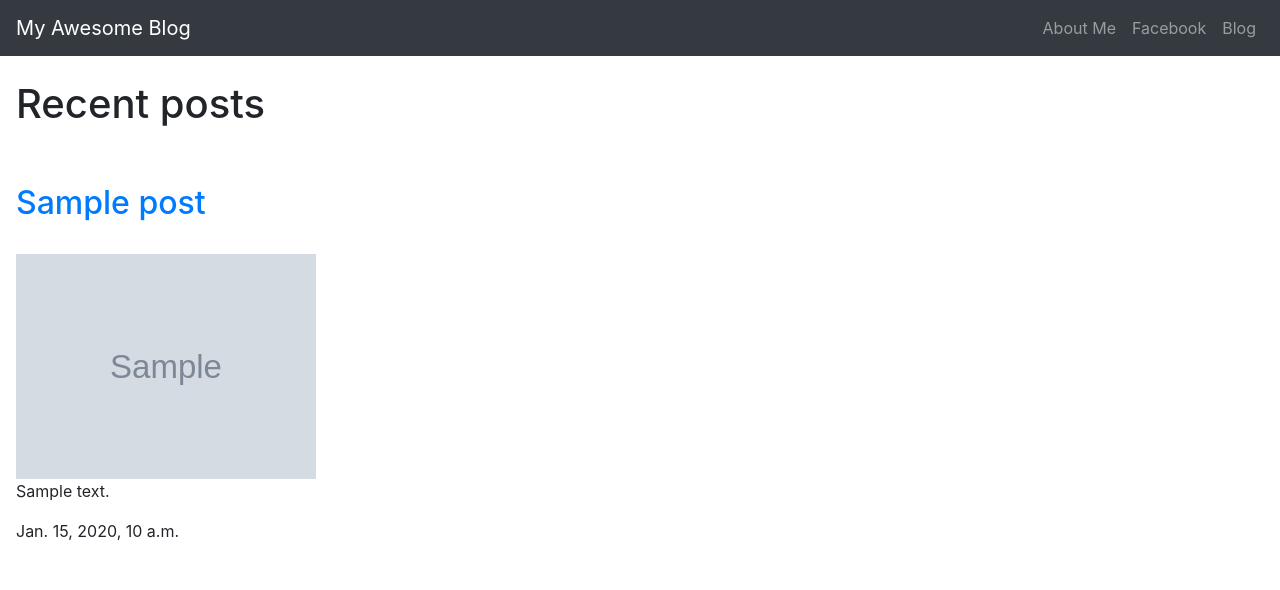
After one commit to Dimitry-G/django-myawesomeblog, a Django app: template blog/templates/blog/blog.html in a window 1280 px wide. The commit adds this page. Shown: the top 590 px of the page. Run offline with Django 3.2, Linux system fonts and the light colour scheme; the template is opened without the code that fills it: most values are stand-ins (such as "Sample title", 1, 10 or a date in 2020); grey boxes marked "Sample" are stand-in pictures.

Commit message:
project finished

```diff
--- a/blog/models.py
+++ b/blog/models.py
@@ -7,3 +7,9 @@ class Post(models.Model):
     post_date = models.DateTimeField()
     post_text = models.TextField()
     post_image = models.ImageField(upload_to='post_images/')
+
+    def get_summary(self):
+        return self.post_text[:70]
+
+    def __str__(self):
+        return self.post_title
--- /dev/null
+++ b/blog/templates/blog/blog.html
@@ -0,0 +1,117 @@
+<!doctype html>
+<html lang="en">
+{% load static %}
+<head>
+    <meta charset="utf-8">
+    <meta name="viewport" content="width=device-width, initial-scale=1, shrink-to-fit=no">
+    <meta name="description" content="">
+    <meta name="author" content="Mark Otto, Jacob Thornton, and Bootstrap contributors">
+    <meta name="generator" content="Jekyll v4.1.1">
+    <title>My Awesome Blog - Blog</title>
+
+    <link rel="stylesheet" href="https://cdn.jsdelivr.net/npm/bootstrap@4.5.3/dist/css/bootstrap.min.css"
+        integrity="sha384-TX8t27EcRE3e/ihU7zmQxVncDAy5uIKz4rEkgIXeMed4M0jlfIDPvg6uqKI2xXr2" crossorigin="anonymous">
+
+
+    <!-- Bootstrap core CSS -->
+    <link href="/docs/4.5/dist/css/bootstrap.min.css" rel="stylesheet"
+        integrity="sha384-TX8t27EcRE3e/ihU7zmQxVncDAy5uIKz4rEkgIXeMed4M0jlfIDPvg6uqKI2xXr2" crossorigin="anonymous">
+
+    <!-- Favicons -->
+    <link rel="apple-touch-icon" href="/docs/4.5/assets/img/favicons/apple-touch-icon.png" sizes="180x180">
+    <link rel="icon" href="/docs/4.5/assets/img/favicons/favicon-32x32.png" sizes="32x32" type="image/png">
+    <link rel="icon" href="/docs/4.5/assets/img/favicons/favicon-16x16.png" sizes="16x16" type="image/png">
+    <link rel="manifest" href="/docs/4.5/assets/img/favicons/manifest.json">
+    <link rel="mask-icon" href="/docs/4.5/assets/img/favicons/safari-pinned-tab.svg" color="#563d7c">
+    <link rel="icon" href="/docs/4.5/assets/img/favicons/favicon.ico">
+    <meta name="msapplication-config" content="/docs/4.5/assets/img/favicons/browserconfig.xml">
+    <meta name="theme-color" content="#563d7c">
+
+
+    <script type="text/javascript"
+        src="https://gc.kis.v2.scr.kaspersky-labs.com/FD126C42-EBFA-4E12-B309-BB3FDD723AC1/main.js?attr=AHyljKfuTMEXSrV85GKRquJx0i3riQrEmSfndGc5feEzTzUBsu1czK5AfW2aB_wxj4j4GLI89dyD5oIBww70P8p4-EhZPwMEhMc3B_SsWVw"
+        charset="UTF-8"></script>
+    <style>
+        .bd-placeholder-img {
+            font-size: 1.125rem;
+            text-anchor: middle;
+            -webkit-user-select: none;
+            -moz-user-select: none;
+            -ms-user-select: none;
+            user-select: none;
+        }
+
+        @media (min-width: 768px) {
+            .bd-placeholder-img-lg {
+                font-size: 3.5rem;
+            }
+        }
+    </style>
+    <!-- Custom styles for this template -->
+    <link href="album.css" rel="stylesheet">
+</head>
+
+<body>
+    <header>
+        <nav class="navbar navbar-expand-lg navbar-dark bg-dark">
+            <a class="navbar-brand" href="{% url 'home' %}">My Awesome Blog</a>
+            <button class="navbar-toggler" type="button" data-toggle="collapse" data-target="#navbarNav"
+                aria-controls="navbarNav" aria-expanded="false" aria-label="Toggle navigation">
+                <span class="navbar-toggler-icon"></span>
+            </button>
+            <div class="collapse navbar-collapse" id="navbarNav">
+                <div class="navbar-nav ml-auto">
+                    <li class="nav-item">
+                        <a class="nav-link" href="{% static 'about.txt' %}">About Me</span></a>
+                    </li>
+                    <li class="nav-item">
+                        <a class="nav-link" target="_blank" rel="noopener noreferrer" href="#">Facebook</a>
+                    </li>
+                    <li class="nav-item">
+                        <a class="nav-link" href="{% url 'showblog' %}">Blog</a>
+                    </li>
+                </div>
+            </div>
+        </nav>
+    </header>
+
+    <main role="main" class="pl-3">
+
+        <h1 class="pt-4 pb-5">Recent posts</h1>
+
+        {% for post in posts.all %}
+
+        <a href="{% url 'specific_post' post.id %}">
+            <h2>{{ post.post_title }}</h2>
+        </a>
+        <br>
+
+        <img src="{{ post.post_image.url }}" alt="post: image" width="300px" height="300px" class="img-fluid" />
+        <br>
+
+        <p>
+            {{ post.get_summary }}
+        </p>
+
+        <div class="post-time">
+            {{ post.post_date }}
+        </div>
+        <br>
+        <br>
+
+        {% endfor %}
+
+    </main>
+
+    <script src="https://code.jquery.com/jquery-3.5.1.slim.min.js"
+        integrity="sha384-DfXdz2htPH0lsSSs5nCTpuj/zy4C+OGpamoFVy38MVBnE+IbbVYUew+OrCXaRkfj" crossorigin="anonymous">
+    </script>
+    <script src="https://cdn.jsdelivr.net/npm/popper.js@1.16.1/dist/umd/popper.min.js"
+        integrity="sha384-9/reFTGAW83EW2RDu2S0VKaIzap3H66lZH81PoYlFhbGU+6BZp6G7niu735Sk7lN" crossorigin="anonymous">
+    </script>
+    <script src="https://cdn.jsdelivr.net/npm/bootstrap@4.5.3/dist/js/bootstrap.min.js"
+        integrity="sha384-w1Q4orYjBQndcko6MimVbzY0tgp4pWB4lZ7lr30WKz0vr/aWKhXdBNmNb5D92v7s" crossorigin="anonymous">
+    </script>
+</body>
+
+</html>
--- /dev/null
+++ b/myawesomeblog/static/about.txt
@@ -0,0 +1 @@
+about text
--- a/myawesomeblog/urls.py
+++ b/myawesomeblog/urls.py
@@ -14,7 +14,7 @@ Including another URLconf
     2. Add a URL to urlpatterns:  path('blog/', include('blog.urls'))
 """
 from django.contrib import admin
-from django.urls import path
+from django.urls import path, include
 from django.conf import settings
 from django.conf.urls.static import static
 import events.views
@@ -22,4 +22,5 @@ import events.views
 urlpatterns = [
     path('admin/', admin.site.urls),
     path('', events.views.home, name='home'),
+    path('posts/', include('blog.urls')),
 ] + static(settings.MEDIA_URL, document_root=settings.MEDIA_ROOT)
```
Also changed, not shown: blog/templates/blog/specific_post.html (added, +111 -0 lines), blog/urls.py (added, +9 -0 lines), blog/views.py (+10 -1 lines), events/templates/events/home.html (+8 -6 lines), myawesomeblog/static/img.JPG (added).
